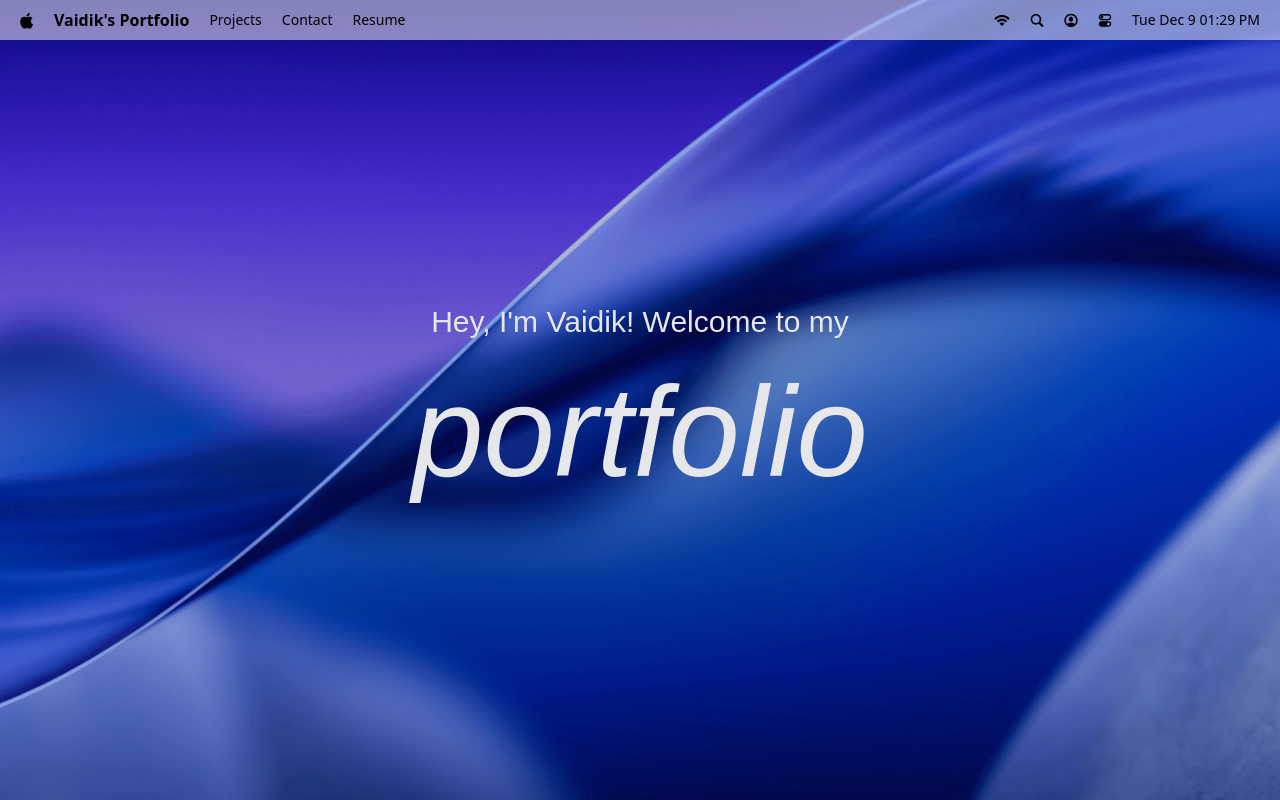
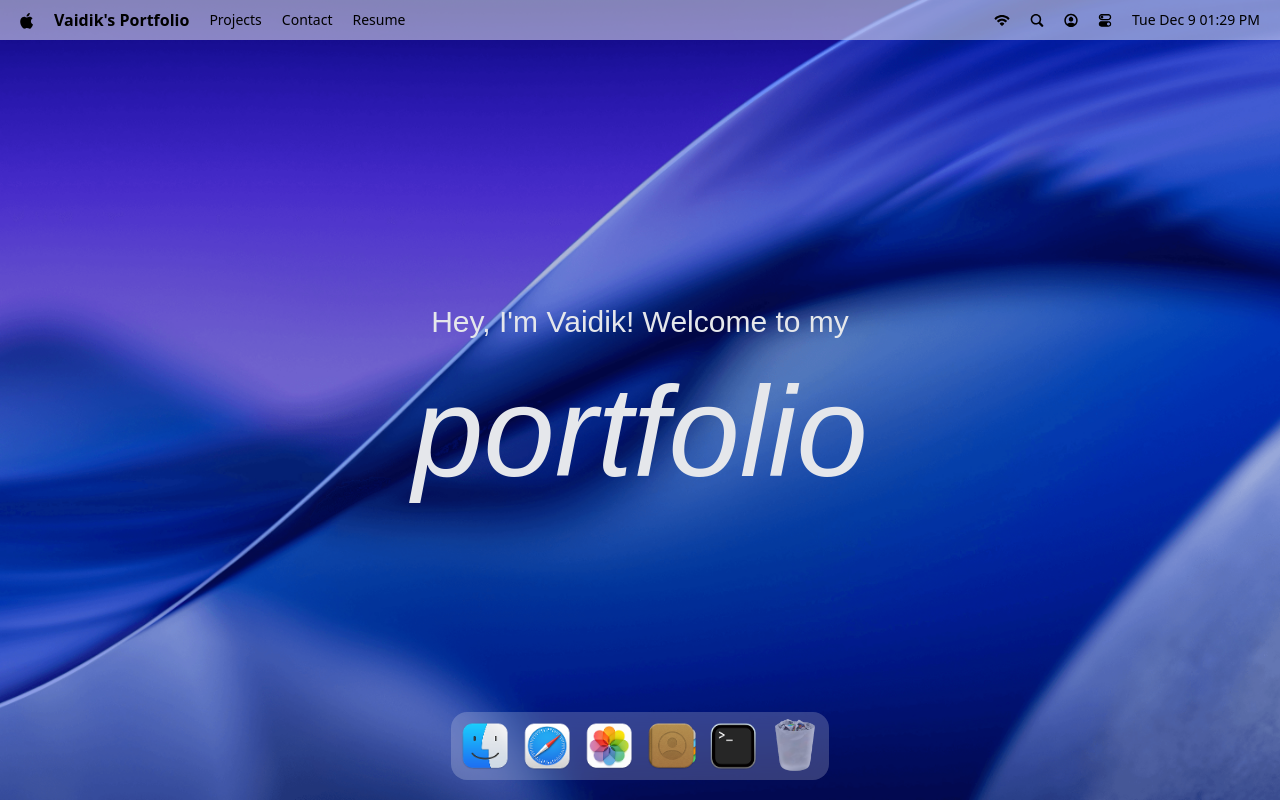
Before and after one commit to VedSher/MacOs_Portfolio, a React (Vite) app: page / in a window 1280 px wide. Built offline with nearby package versions, Linux system fonts and the light colour scheme; a web font is replaced by a local one.

Commit message:
implement dock presentation

```diff
--- a/package.json
+++ b/package.json
@@ -17,6 +17,7 @@
     "lucide-react": "^0.556.0",
     "react": "^19.2.0",
     "react-dom": "^19.2.0",
+    "react-tooltip": "^5.30.0",
     "tailwindcss": "^4.1.17"
   },
   "devDependencies": {
--- a/src/App.jsx
+++ b/src/App.jsx
@@ -1,4 +1,4 @@
-import { Navbar, Welcome } from '#components'
+import { Dock, Navbar, Welcome } from '#components'
 import React from 'react'
 
 const App = () => {
@@ -6,6 +6,7 @@
     <main>
       <Navbar />
       <Welcome />
+      <Dock />
     </main>
   )
 }
--- /dev/null
+++ b/src/components/Dock.jsx
@@ -0,0 +1,90 @@
+import { dockApps } from '#constants';
+import { useGSAP } from '@gsap/react';
+import { gsap } from 'gsap';
+import { useRef } from 'react'
+import { Tooltip } from 'react-tooltip';
+
+const Dock = () => {
+  const dockRef = useRef(null);
+
+
+  useGSAP(() => {
+    const dock = dockRef.current;
+    if(!dock) return;
+
+    const icons = dock.querySelectorAll('.dock-icon');
+
+    const animateIcons = (mouseX) => {
+        const { left } = dock.getBoundingClientRect();
+
+        icons.forEach((icon) => {
+            const { left: iconLeft, width } = icon.getBoundingClientRect();
+            const center = iconLeft - left + width / 2;
+            const distance = Math.abs(mouseX - center);
+            const intensity = Math.exp(-(distance ** 2.5) / 20000);
+
+            gsap.to(icon, {
+                scale: 1 + 0.25 * intensity,
+                y: -15 * intensity,
+                duration: 0.2,
+                ease: "power1.out",
+            })
+        })
+    }
+
+    const handleMouseMove = (e) => {
+        const { left } = dock.getBoundingClientRect();
+
+        animateIcons(e.clientX - left);
+    };
+
+    const resetIcons = () => {
+        icons.forEach((icon) =>
+            gsap.to(icon, {
+                scale: 1,
+                y: 0,
+                duration: 0.3,
+                ease: "power1.out",
+            })
+        );
+    };
+
+    dock.addEventListener("mousemove", handleMouseMove);
+    dock.addEventListener("mouseleave", resetIcons);
+  }, []);
+
+  const toggleApp = (app) => {
+
+  }
+
+  return (
+    <section id="dock">
+        <div ref={dockRef} className="dock-container">
+            {dockApps.map(({ id, name, icon, canOpen }) => (
+                <div key={id} className="relative flex justify-center">
+                    <button
+                        type="button"
+                        className='dock-icon'
+                        aria-label={name}
+                        data-tooltip-id="dock-tooltip"
+                        data-tooltip-content={name}
+                        data-tooltip-delay-show={150}
+                        disabled={!canOpen}
+                        onClick={() => toggleApp({id, canOpen })}
+                    >
+                        <img
+                            src={`/images/${icon}`}
+                            alt={name}
+                            loading="lazy"
+                            className={canOpen ? "" : "opacity-60"}
+                        />
+                    </button>
+                </div>
+            ))}
+            <Tooltip id="dock-tooltip" place="top" className='tooltip' />
+        </div>
+    </section>
+  )
+}
+
+export default Dock
--- a/src/components/index.js
+++ b/src/components/index.js
@@ -1,4 +1,5 @@
 import Navbar from '#components/Navbar.jsx'
 import Welcome from '#components/Welcome'
+import Dock from '#components/Dock.jsx'
 
-export { Navbar, Welcome };
+export { Navbar, Welcome, Dock };
```
Also changed, not shown: 1 other file (tests, documents, lock files or other folders).
